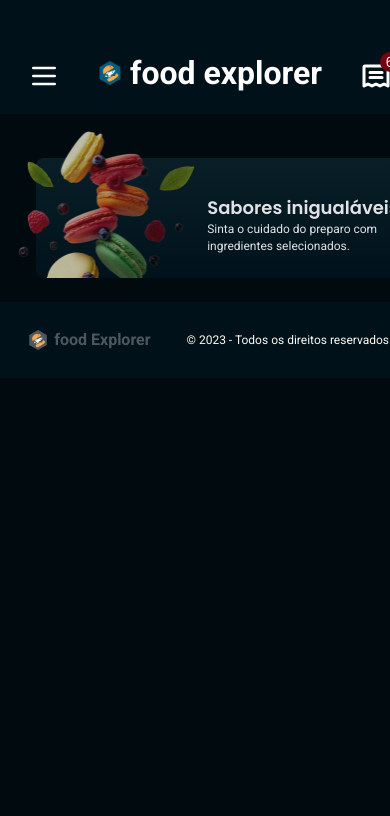
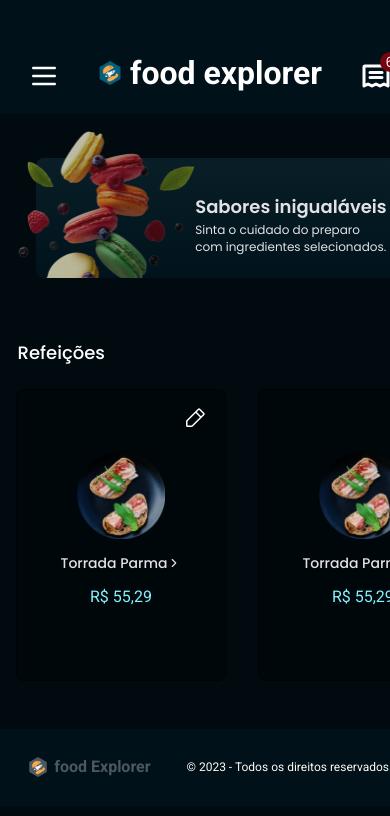
Before and after one commit to ismael-figueiredo/Food-Explorer-Front-end, a React (Vite) app: page / in a window 390 px wide. Shown: the top 816 px of the page. Built offline with nearby package versions, Linux system fonts and the light colour scheme.

Commit message:
created dishcard mobile version

```diff
--- /dev/null
+++ b/src/components/DishCard/index.jsx
@@ -0,0 +1,63 @@
+import { useState } from "react"
+import { Container } from "./styles"
+import DishImage from "../../assets/Mask group-1.png"
+import { LuPlus, LuMinus, LuChevronRight } from "react-icons/lu"
+import { FaRegHeart, FaHeart } from "react-icons/fa"
+import { PiPencilSimple } from "react-icons/pi"
+
+const Dish = {
+  name: "Torrada Parma",
+  image: DishImage,
+  price: "55,29",
+  description: "Presunto de parma e rúcula em um pão com fermentação natural.",
+}
+
+export function DishCard({ isAdmin = true }) {
+  const [fav, setFav] = useState(false)
+  const [amount, setAmount] = useState(0)
+
+  const toggleFav = () => {
+    setFav(!fav)
+  }
+  const increaseAmount = () => {
+    setAmount((prevAmount) => prevAmount + 1)
+  }
+
+  const decreaseAmount = () => {
+    setAmount((prevAmount) => Math.max(prevAmount - 1, 0))
+  }
+  return (
+    <Container>
+      {!isAdmin && (
+        <button className="FavDish" onClick={toggleFav}>
+          {fav ? <FaHeart size="1.5rem" /> : <FaRegHeart size="1.5rem" />}
+        </button>
+      )}
+      {isAdmin && (
+        <button className="FavDish">
+          <PiPencilSimple size="1.5rem" />
+        </button>
+      )}
+      <img src={Dish.image} alt={`Imagem do item ${Dish.name}`} />
+      <span className="DishName">
+        {Dish.name}
+        <LuChevronRight />
+      </span>
+      <span className="DishPrice">{`R$ ${Dish.price}`}</span>
+      <div className="AmountDish">
+        {!isAdmin && (
+          <button onClick={decreaseAmount}>
+            <LuMinus size="1.5rem" />
+          </button>
+        )}
+        {!isAdmin && <span>{amount}</span>}
+        {!isAdmin && (
+          <button onClick={increaseAmount}>
+            <LuPlus size="1.5rem" />
+          </button>
+        )}
+      </div>
+      {!isAdmin && <button>incluir</button>}
+    </Container>
+  )
+}
--- /dev/null
+++ b/src/components/DishCard/styles.js
@@ -0,0 +1,90 @@
+import styled from "styled-components"
+
+export const Container = styled.div`
+  position: relative;
+  display: flex;
+  flex-direction: column;
+  align-items: center;
+  justify-content: center;
+  gap: 0.75rem;
+
+  padding: 1.5rem;
+  margin: 1.5rem 1rem;
+
+  min-width: 13.12rem;
+  height: 18.25rem;
+  border-radius: 0.5rem;
+  border: 1px solid ${({ theme }) => theme.COLORS.DARK_300};
+
+  background-color: ${({ theme }) => theme.COLORS.DARK_200};
+
+  .FavDish {
+    position: absolute;
+    top: 1rem;
+    right: -3.2rem;
+    background-color: transparent;
+    &:hover {
+      background-color: transparent;
+    }
+  }
+  img {
+    width: 5.5rem;
+    height: 5.5rem;
+  }
+
+  .DishName {
+    display: flex;
+    align-items: center;
+    color: ${({ theme }) => theme.COLORS.LIGHT_300};
+
+    font-family: "Poppins", sans-serif;
+    font-size: 0.875rem;
+    font-weight: 500;
+    line-height: 1.5rem;
+  }
+  .DishPrice {
+    color: ${({ theme }) => theme.COLORS.CAKE_100};
+    font-family: "Roboto", sans-serif;
+    font-size: 1rem;
+  }
+  .AmountDish {
+    display: flex;
+    align-items: center;
+    gap: 0.88rem;
+    font-family: "Roboto", sans-serif;
+    font-size: 1rem;
+
+    > button {
+      width: 1.5rem;
+      height: 1.5rem;
+      background-color: transparent;
+      border: none;
+      color: ${({ theme }) => theme.COLORS.LIGHT_300};
+      &:hover {
+        transform: scale(1.1);
+        transition: all 0.2s;
+      }
+    }
+  }
+  > button {
+    width: 10.125rem;
+    height: 2rem;
+
+    color: ${({ theme }) => theme.COLORS.LIGHT_100};
+    background-color: ${({ theme }) => theme.COLORS.TOMATO_100};
+
+    border: none;
+    border-radius: 5px;
+
+    text-align: center;
+    font-size: 0.875rem;
+    font-style: normal;
+    font-weight: 500;
+    line-height: 1.5rem;
+
+    &:hover {
+      background-color: ${({ theme }) => theme.COLORS.TOMATO_200};
+      transition: all 0.2s;
+    }
+  }
+`
--- a/src/pages/Home/index.jsx
+++ b/src/pages/Home/index.jsx
@@ -2,6 +2,7 @@ import { Container } from "./styles"
 import { MobileHeader } from "../../components/MobileHeader"
 import { Header } from "../../components/Header"
 import { Footer } from "../../components/Footer"
+import { DishCard } from "../../components/DishCard"
 import MobileMacarons from "../../assets/macarons.png"
 import Macarons from "../../assets/macarons2.png"
 
@@ -24,9 +25,15 @@ export function Home() {
         <div>
           <div>
             <h2>Sabores inigualáveis</h2>
-            <p>Sinta o cuidado do preparo com  ingredientes selecionados.</p>
+            <p>Sinta o cuidado do preparo com ingredientes selecionados.</p>
           </div>
         </div>
+      </section>
+      <h3>Refeições</h3>
+      <section className="MainDishes">
+        <DishCard />
+        <DishCard />
+        <DishCard />
       </section>
       <Footer />
     </Container>
--- a/src/pages/Home/styles.js
+++ b/src/pages/Home/styles.js
@@ -21,6 +21,7 @@ export const Container = styled.div`
       text-align: left;
       width: 100%;
       height: 100%;
+      margin-left: -1.5rem;
 
       > div {
         display: flex;
@@ -30,15 +31,19 @@ export const Container = styled.div`
           padding-top: 2.25rem;
           font-size: 1.125rem;
           font-weight: 600;
+          font-size: 1.125rem;
+          line-height: 140%;
         }
 
         p {
+          padding-top: 0.2rem;
           max-width: 200px;
-          font-family: "Roboto", sans-serif;
+          font-family: "Poppins", sans-serif;
           padding-right: 0.5rem;
           font-size: 0.75rem;
           font-weight: 400;
           line-height: 1.05rem;
+          line-height: 140%;
         }
       }
     }
@@ -52,6 +57,18 @@ export const Container = styled.div`
   }
   .Macarons {
     display: none;
+  }
+ h3:first-of-type {
+      margin-top:3.88rem ;
+      margin-left: 1.1rem;
+      font-family: "Poppins", sans-serif;
+      font-size: 1.125rem;
+      font-weight: 500;
+      line-height: 140%;
+    }
+  .MainDishes {
+    display: flex;
+    overflow-x:auto;
   }
 
   @media (min-width: ${DEVICE_BREAKPOINTS.LG}) {
@@ -74,6 +91,7 @@ export const Container = styled.div`
             line-height: 3.5rem;
           }
           p {
+            font-family: "Roboto", sans-serif;
             max-width: 100%;
             font-size: 1rem;
           }
--- a/src/styles/theme.js
+++ b/src/styles/theme.js
@@ -2,7 +2,7 @@ export default {
   COLORS: {
     LIGHT_100: "#ffffff",
     LIGHT_200: "#FFFAF1",
-    LIGHT_300: "#E1E1E6 ",
+    LIGHT_300: "#E1E1E6",
     LIGHT_400: "#C4C4CC",
     LIGHT_500: "#7C7C8A",
     LIGHT_600: "#76797B",
```
